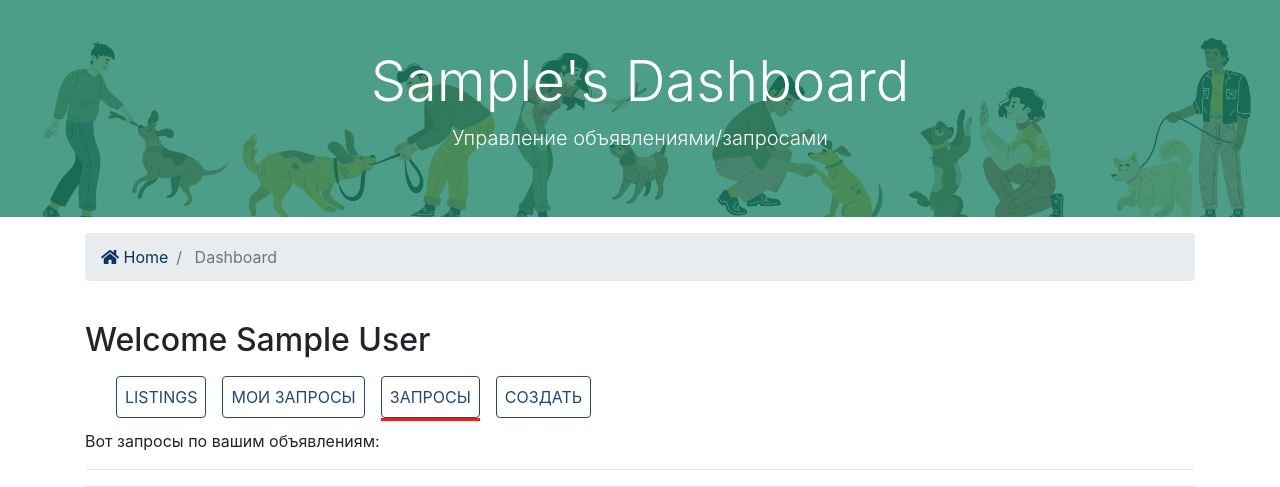
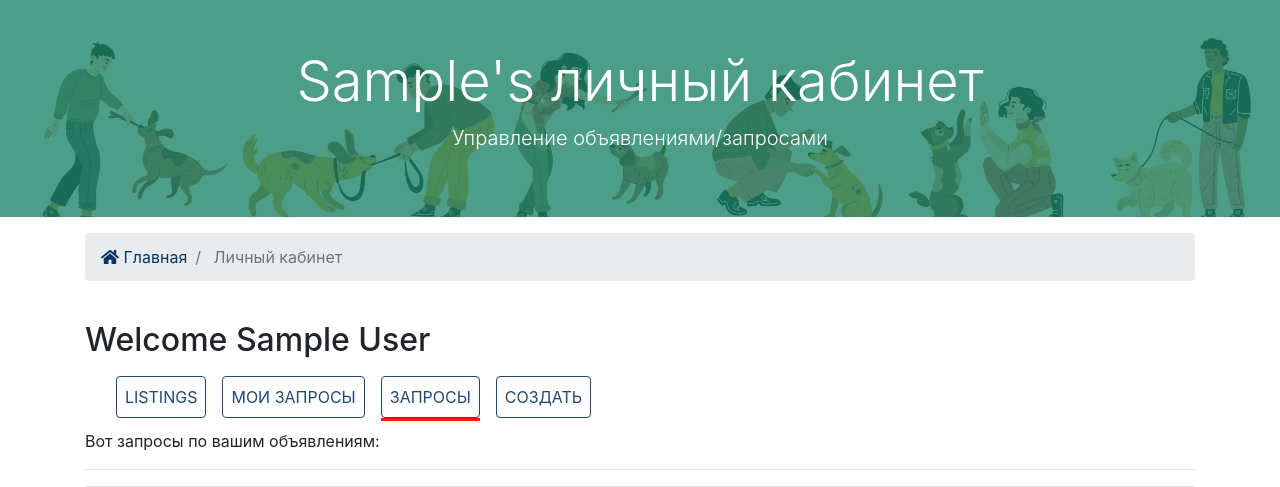
Before and after one commit to SHZalina/CP, a Django app: page /accounts/dashboard/inquiry in a window 1280 px wide. Shown: the part 106-593 px from the top of the page. Run offline with Django 4.2, Linux system fonts and the light colour scheme; a user stored in the database is signed in; tables that the repository leaves empty hold one stand-in row (values such as "Sample post"); parts of the project's set-up code (start-up, migrations or seed data) failed here and were passed over; some libraries are stand-ins or nearby versions.

Commit message:
локализация

```diff
--- a/CP/settings.py
+++ b/CP/settings.py
@@ -89,7 +89,7 @@ DATABASES = {
         'ENGINE': 'django.db.backends.postgresql',
         'NAME': 'cpdb',
         'USER': 'postgres',
-        'PASSWORD': 'root',
+        'PASSWORD': '3301',
         'HOST': 'localhost'
     }
 }
--- a/templates/accounts/dashboard.html
+++ b/templates/accounts/dashboard.html
@@ -61,7 +61,7 @@
                   <a class="btn btn-outline-danger" onclick="$('#delete').click()">Удалить</a>
                   <form style="display: none;" method="POST" action="{% url 'delete' listing.id%}">
                     {% csrf_token%}
-                    <button type="submit" class="btn btn-outline-danger" id="delete">Delete</button>
+                    <button type="submit" class="btn btn-outline-danger" id="delete">Удалить</button>
                   </form>
                 </td>
               </tr>
--- a/templates/accounts/dashboard_inquiries.html
+++ b/templates/accounts/dashboard_inquiries.html
@@ -1,11 +1,11 @@
 {% extends 'base.html' %}
-{% block title%} DashBoard {% endblock%}
+{% block title%} Личный кабинет {% endblock%}
 {% block content %}
 <section id="showcase-inner" class="py-5 text-white">
     <div class="container">
       <div class="row text-center">
         <div class="col-md-12">
-          <h1 class="display-4"> {{request.user.first_name}}'s Dashboard</h1>
+          <h1 class="display-4"> {{request.user.first_name}}'s личный кабинет</h1>
           <p class="lead">Управление объявлениями/запросами</p>
         </div>
       </div>
@@ -19,9 +19,9 @@
         <ol class="breadcrumb">
           <li class="breadcrumb-item">
             <a href="{% url 'index'%}">
-              <i class="fas fa-home"></i> Home</a>
+              <i class="fas fa-home"></i> Главная</a>
           </li>
-          <li class="breadcrumb-item active"> Dashboard</li>
+          <li class="breadcrumb-item active"> Личный кабинет</li>
         </ol>
       </nav>
     </div>
@@ -87,7 +87,7 @@
                         </div>
                         <div class="form-group">
                           <label for="message" class="col-form-label">Сообщение:</label>
-                          <textarea name="message" class="form-control" value="{{inquiry.message}}" readonly></textarea>
+                          <input name="message" class="form-control" value="{{inquiry.message}}" readonly>
                         </div>
                         <hr>
                     </form>
--- a/templates/listings/create.html
+++ b/templates/listings/create.html
@@ -5,9 +5,9 @@
 <div class="container">
     <h1>
         {%if update %}
-        Update
+        Обновить
         {% else %}
-        Create
+        Создать
         {% endif %}
     </h1>
     {% if update %}
```
Also changed, not shown: templates/accounts/dashboard_myinquiries.html (+4 -4 lines), templates/listings/listing.html (+9 -19 lines), templates/listings/listings.html (+6 -6 lines), inquiry/migrations/0001_initial.py, listings/migrations/0004_alter_listing_category_alter_listing_city.py (added), listings/migrations/0005_alter_listing_category_alter_listing_city.py (added), listings/migrations/0006_alter_listing_category_alter_listing_city.py (added), media/photos/2023/05/14/f2a10617efc406347999d9eafe40dab9.jpg (added), media/photos/2023/05/14/fd56d555ca500a6521544d28283e9a77.jpg (added).
